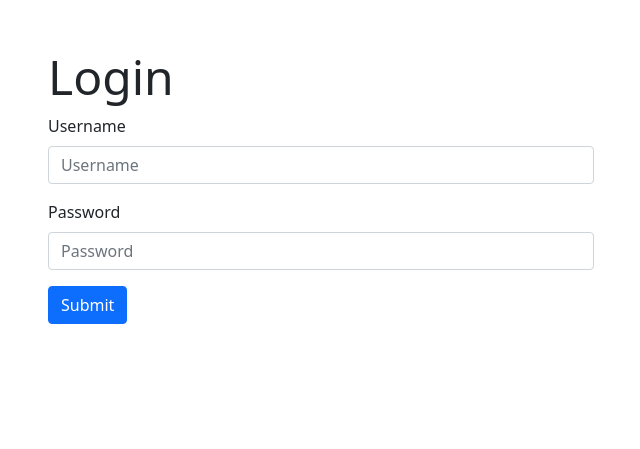
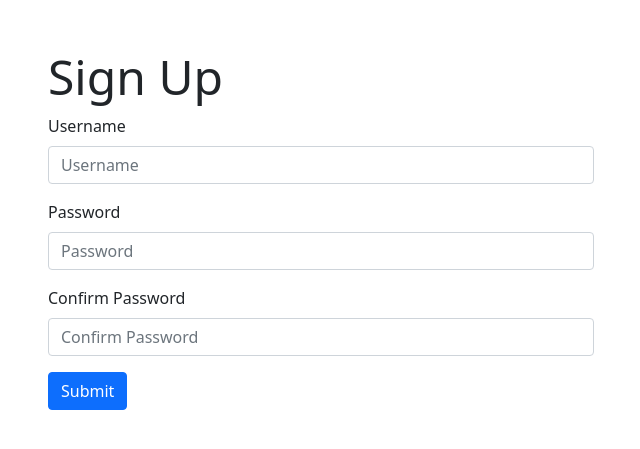
Before and after one commit to balaji305/QR_Login, a Flask app: template app/templates/signup.html in a window 1280 px wide. Shown: the top 449 px of the page, without its empty margins (319-959 px from the left). Run offline with Flask 3, Linux system fonts and the light colour scheme; the template is opened without the code that fills it, so the values that code supplies are empty.

Commit message:
Signup & Dashboard

```diff
--- a/app/app.py
+++ b/app/app.py
@@ -27,30 +27,36 @@ def login():
     if request.method=='POST':
         email=request.form['email']
         password=request.form['password']
+        value=(email,)
         query="""select password from user_details where username = %s"""
-        value=(email,)
         mycursor.execute(query,value)
-        print(value)
         for row in mycursor.fetchall():
             print(row[0])
             f_password=row[0]
             if(f_password==password):
                 return jsonify({'status':'success'})
-            else:
-                return jsonify({'status':'fail'})
+        return jsonify({'status':'fail'})
     else:
         return render_template('login.html')
 
 #ROUTER '/SIGN UP'
-@bp.route('/signup',methods=['POST'])
+@bp.route('/signup',methods=['POST','GET'])
 def signup():
-    email=request.form['email']
-    password=request.form['password']
-    query="""insert into user_details (username,password) values (%s,%s)"""
-    value-(email,password)
-    mycursor.execute(query,value)
-    mydb.commit()
-    return render_template('login.html')
+    if(request.method=='POST'):
+        email=request.form['email']
+        password=request.form['password']
+        check="""select * from user_details where username = %s"""
+        value=(email,)
+        mycursor.execute(check,value)
+        if(len(mycursor.fetchall()) > 0):
+            return jsonify({'status':'fail'})
+        query="""insert into user_details (username,password) values (%s,%s)"""
+        value=(email,password)
+        mycursor.execute(query,value)
+        mydb.commit()
+        return jsonify({'status':'success'})
+    else:
+        return render_template('signup.html')
 
 
 
--- a/app/templates/login.html
+++ b/app/templates/login.html
@@ -22,6 +22,7 @@
                   id="email"
                   placeholder="Username"
                   type="email"
+                  required
                 ></input>
               </div>
               <div class="mb-3">
@@ -31,6 +32,7 @@
                   id="password"
                   placeholder="Password"
                   type="password"
+                  required
                 ></input>
               </div>
               <button type="submit" class="btn btn-primary">Submit</button>
--- a/app/templates/signup.html
+++ b/app/templates/signup.html
@@ -13,7 +13,7 @@
     <div class="container mt-5">
         <div class="row justify-content-center">
           <div class="col-md-6">
-            <h1 class="display-5">Login</h1>
+            <h1 class="display-5">Sign Up</h1>
             <form id="form">
               <div class="mb-3">
                 <label for="username" class="form-label">Username</label>
@@ -22,18 +22,30 @@
                   id="email"
                   placeholder="Username"
                   type="email"
+                  required
                 ></input>
               </div>
               <div class="mb-3">
-                <label for="username" class="form-label">Password</label>
+                <label for="password" class="form-label">Password</label>
                 <input
                   class="form-control"
                   id="password"
                   placeholder="Password"
                   type="password"
+                  required
                 ></input>
               </div>
-              <button type="submit" class="btn btn-primary">Submit</button>
+              <div class="mb-3">
+                <label for="cpassword" class="form-label">Confirm Password</label>
+                <input
+                  class="form-control"
+                  id="cpassword"
+                  placeholder="Confirm Password"
+                  type="password"
+                  required
+                ></input>
+              </div>
+              <button type="submit" class="btn btn-primary" id="submitbtn">Submit</button>
             </form>
           </div>
         </div>
@@ -43,11 +55,16 @@
                 e.preventDefault();
                 const email = document.getElementById("email").value;
                 const password = document.getElementById("password").value;
+                const cpassword = document.getElementById("cpassword").value;
+                if(password!==cpassword){
+                    alert("Password Mismatch")
+                }
+                else{
                     const formData = new URLSearchParams();
                     formData.append("email", email);
                     formData.append("password", password);
 
-                fetch("/login", {
+                    fetch("/signup", {
                     method: "POST",
                     headers: {
                         "Content-Type": "application/x-www-form-urlencoded",
@@ -60,9 +77,10 @@
                         if (data.status === "success") {
                             window.location.href = "/dashboard";
                         } else {
-                    alert("Invalid Credentials");
+                            alert("User Already Exsist");
                         }
                     });
+                }
             });
         </script>
 </body>
```
Also changed, not shown: app/templates/dashboard.html (+21 -1 lines). Lines whose indentation alone changed are shown as unchanged.
